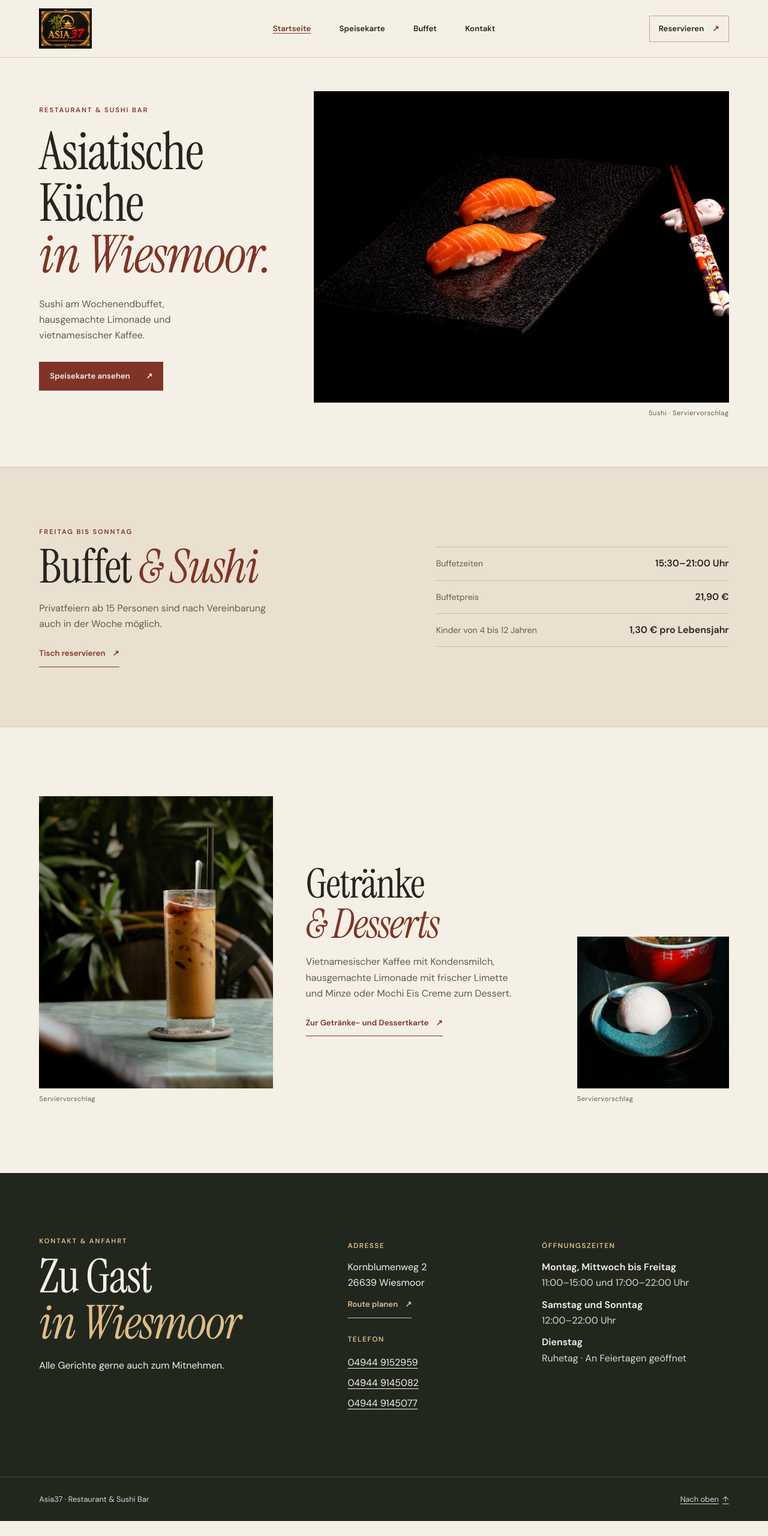
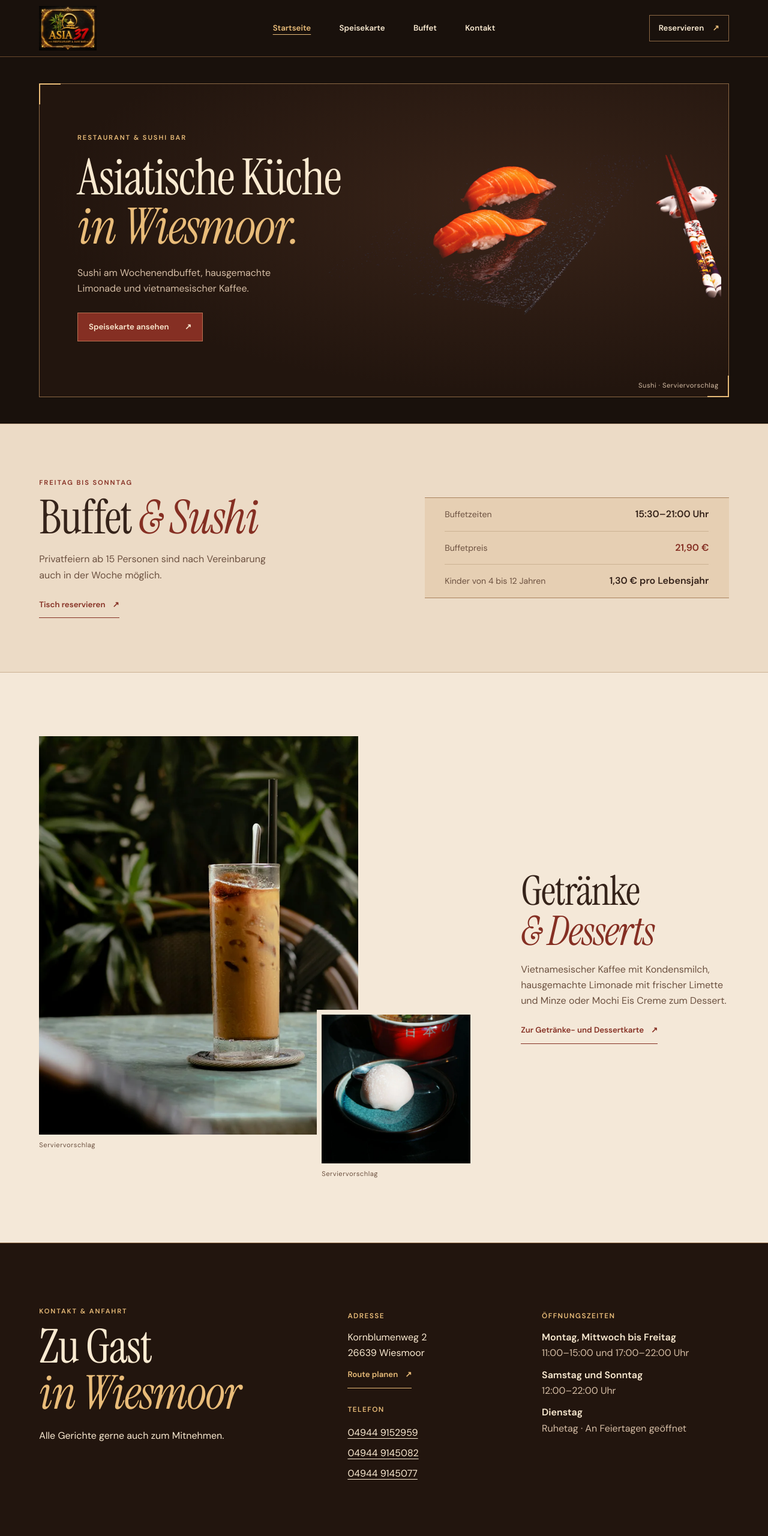
Before and after one commit to HoangCaster-Website/Asia-37, a plain HTML site: page index.html in a window 1280 px wide. Shown: the top 2560 px of the page at 60% size. Before the commit the page ends 2535 px from the top, so only its background shows below. Drawn offline with Linux system fonts and the light colour scheme.

Commit message:
Redesign Asia37 around the restaurant logo

```diff
--- a/assets/site.css
+++ b/assets/site.css
@@ -17,15 +17,22 @@
 }
 
 :root {
-  --paper: #f5f0e6;
-  --wheat: #eae0cf;
-  --ink: #27251f;
-  --muted: #635b4c;
-  --accent: #803427;
-  --accent-hover: #62261e;
-  --line: #d7cbb9;
-  --night: #22271e;
-  --gold: #dfbd88;
+  --paper: #f4e8d8;
+  --surface: #ecdbc6;
+  --wheat: #e6cfb3;
+  --ink: #35231a;
+  --muted: #6c5140;
+  --accent: #852f23;
+  --accent-hover: #67251c;
+  --line: #ccb293;
+  --line-strong: #a9825d;
+  --deep: #19110c;
+  --night: #22150e;
+  --night-line: #69482c;
+  --night-frame: #8d6945;
+  --light: #faead1;
+  --light-muted: #d5bda5;
+  --gold: #e9bc79;
   --serif: "Instrument Serif", Georgia, serif;
   --sans: "DM Sans", Arial, sans-serif;
   --gutter: clamp(22px, 5.1vw, 90px);
@@ -77,16 +84,20 @@ address { font-style: normal; }
 }
 .skip-link:focus { transform: none; }
 
-.site-header { border-bottom: 1px solid var(--line); }
+.site-header {
+  color: var(--light);
+  background: var(--deep);
+  border-bottom: 1px solid var(--night-line);
+}
 .header-inner {
-  min-height: 95px;
+  min-height: 94px;
   display: grid;
   grid-template-columns: 1fr auto 1fr;
   align-items: center;
   gap: 24px;
 }
 .brand { display: inline-block; justify-self: start; }
-.brand img { width: 88px; height: auto; }
+.brand img { width: 96px; height: auto; }
 #main-nav { display: flex; align-items: center; gap: clamp(20px, 3.7vw, 54px); }
 #main-nav a, .header-call {
   display: inline-flex;
@@ -96,32 +107,70 @@ address { font-style: normal; }
   font-weight: 600;
   text-decoration: none;
 }
-#main-nav a[aria-current="page"] { color: var(--accent); text-decoration: underline; }
-#main-nav a:hover { color: var(--accent); }
+#main-nav a[aria-current="page"] {
+  color: var(--gold);
+  text-decoration: underline;
+  text-underline-offset: 0.48em;
+}
+#main-nav a:hover { color: var(--gold); }
 .header-call {
   justify-self: end;
   gap: 0.9rem;
   padding: 8px 15px;
-  border: 1px solid #bca68b;
+  border: 1px solid var(--night-frame);
 }
-.header-call:hover { color: var(--accent); border-color: var(--accent); }
-.header-call span { color: var(--accent); }
+.header-call:hover { color: var(--gold); border-color: var(--gold); }
+.header-call span { color: var(--gold); }
 .nav-toggle { display: none; }
 
+.hero-stage, .menu-hero {
+  padding-block: clamp(22px, 3.4vw, 54px);
+  color: var(--light);
+  background: var(--deep);
+}
+.hero, .menu-hero-inner {
+  position: relative;
+  border: 1px solid var(--night-frame);
+  background: var(--night);
+  background-image: radial-gradient(ellipse at 70% 38%, #392419, transparent 69%);
+}
+.hero::before, .hero::after, .menu-hero-inner::before, .menu-hero-inner::after {
+  content: "";
+  position: absolute;
+  z-index: 2;
+  width: clamp(20px, 2.8vw, 42px);
+  aspect-ratio: 1;
+  border: solid var(--gold);
+  pointer-events: none;
+}
+.hero::before, .menu-hero-inner::before {
+  inset: -1px auto auto -1px;
+  border-width: 2px 0 0 2px;
+}
+.hero::after, .menu-hero-inner::after {
+  inset: auto -1px -1px auto;
+  border-width: 0 2px 2px 0;
+}
 .hero {
+  isolation: isolate;
   display: grid;
-  grid-template-columns: 0.74fr 1.26fr;
+  grid-template-columns: repeat(12, minmax(0, 1fr));
   align-items: center;
-  gap: clamp(24px, 4vw, 66px);
-  padding-block: clamp(28px, 4.4vw, 66px) clamp(45px, 6.25vw, 91px);
 }
-.hero-intro { padding-block: 18px 42px; }
+.hero-intro {
+  grid-area: 1 / 1 / 2 / 7;
+  z-index: 1;
+  padding: clamp(30px, 5vw, 80px) 0 clamp(35px, 5.8vw, 94px) clamp(28px, 4.9vw, 76px);
+}
 .hero h1 {
-  font-size: clamp(3.65rem, 6.8vw, 7rem);
-  margin-block: 18px 25px;
+  font-size: clamp(3.45rem, 6.5vw, 6.6rem);
+  margin-block: 17px 22px;
 }
 .hero h1 em { display: block; }
-.hero-copy { max-width: 29ch; color: var(--muted); }
+.hero h1 em, .hero .eyebrow, .menu-hero .eyebrow, .menu-hero h1 em, .menu-hero .text-link {
+  color: var(--gold);
+}
+.hero-copy { max-width: 31ch; color: var(--light-muted); }
 .button, .text-link { font-size: 0.83rem; font-weight: 600; }
 .button {
   display: inline-flex;
@@ -130,20 +179,29 @@ address { font-style: normal; }
   gap: 1.65rem;
   min-height: 48px;
   padding: 10px 18px;
-  color: var(--paper);
+  color: var(--light);
   background: var(--accent);
+  border: 1px solid #bb7252;
   text-decoration: none;
   transition: background-color 180ms ease;
 }
 .button:hover { background: var(--accent-hover); }
-.button:focus-visible { outline-color: var(--accent); }
-.hero .button { margin-block-start: 30px; }
+.button:focus-visible { outline-color: var(--gold); }
+.hero .button { margin-block-start: 27px; }
+.hero-figure {
+  grid-area: 1 / 6 / 2 / -1;
+  position: relative;
+  padding: 0 12px 10px 0;
+}
+.hero-figure picture {
+  display: block;
+  mix-blend-mode: lighten;
+}
 .hero-figure img {
   width: 100%;
   height: auto;
   aspect-ratio: 4 / 3;
   object-fit: cover;
-  background: #251e18;
 }
 figcaption {
   margin-block-start: 8px;
@@ -151,15 +209,19 @@ figcaption {
   font-size: 0.7rem;
   letter-spacing: 0.045em;
 }
-.hero-figure figcaption { text-align: end; }
+.hero-figure figcaption {
+  margin: 0 4px;
+  text-align: end;
+  color: var(--light-muted);
+}
 
-.buffet { background: var(--wheat); border-block: 1px solid var(--line); }
+.buffet { background: var(--surface); border-block: 1px solid var(--line); }
 .buffet-inner {
   display: grid;
   grid-template-columns: 1.02fr 0.98fr;
   align-items: center;
-  gap: clamp(30px, 12vw, 198px);
-  padding-block: clamp(55px, 7.75vw, 112px);
+  gap: clamp(30px, 9vw, 138px);
+  padding-block: clamp(50px, 7vw, 102px);
 }
 .buffet h2 { margin-block: 11px 18px; }
 .buffet p:not(.eyebrow) { max-width: 35ch; color: var(--muted); }
@@ -175,34 +237,53 @@ figcaption {
 }
 .text-link:hover { color: var(--ink); }
 .buffet .text-link, .tasting .text-link { margin-block-start: 14px; }
+.buffet-details {
+  padding-inline: clamp(14px, 2.6vw, 36px);
+  border-block: 1px solid var(--line-strong);
+  background: var(--wheat);
+}
 .buffet-details div {
   display: flex;
   align-items: baseline;
   justify-content: space-between;
   gap: 12px;
   padding-block: 14px;
-  border-bottom: 1px solid #cabaa3;
 }
-.buffet-details div:first-child { border-top: 1px solid #cabaa3; }
+.buffet-details div + div { border-top: 1px solid var(--line); }
 .buffet-details dt { color: var(--muted); font-size: 0.88rem; }
 .buffet-details dd { text-align: end; font-weight: 600; }
+.buffet-details div:nth-child(2) dd { color: var(--accent); }
 
 .tasting {
   display: grid;
-  grid-template-columns: 1fr 1.02fr 0.65fr;
+  grid-template-columns: minmax(0, 1.45fr) minmax(0, 0.8fr) minmax(0, 1.35fr);
   align-items: center;
-  gap: clamp(24px, 4.3vw, 70px);
-  padding-block: clamp(60px, 9vw, 138px);
+  padding-block: clamp(60px, 8.3vw, 125px);
 }
 .tasting img { width: 100%; height: auto; object-fit: cover; }
+.tasting-copy {
+  grid-area: 1 / 3 / 2 / 4;
+  padding-inline-start: clamp(28px, 6.6vw, 99px);
+}
+.tasting-photo {
+  grid-area: 1 / 1 / 2 / 3;
+  width: 74%;
+  margin-block-end: clamp(10px, 3.7vw, 52px);
+}
 .tasting-photo img { aspect-ratio: 4 / 5; }
-.tasting-detail { align-self: end; }
+.tasting-detail {
+  grid-area: 1 / 2 / 2 / 3;
+  align-self: end;
+  padding: 8px 0 0 8px;
+  background: var(--paper);
+}
 .tasting-detail img { aspect-ratio: 1; }
 .tasting h2 { font-size: clamp(3.15rem, 5.3vw, 5.9rem); }
 .tasting h2 em { display: block; }
 .tasting p { max-width: 33ch; margin-block-start: 16px; color: var(--muted); }
 
-.visit, .site-footer { color: var(--paper); background: var(--night); }
+.visit, .site-footer { color: var(--light); background: var(--night); }
+.visit { border-top: 1px solid var(--night-frame); }
 .visit-inner {
   display: grid;
   grid-template-columns: 1.3fr 0.75fr 0.9fr;
@@ -221,12 +302,12 @@ figcaption {
   color: var(--gold);
 }
 .visit-address .text-link { margin: 1px 0 19px; }
-.visit-address .text-link:hover { color: var(--paper); }
+.visit-address .text-link:hover { color: var(--light); }
 .plain-list { list-style: none; margin: 0; padding: 0; }
 .plain-list a { display: inline-flex; align-items: center; min-height: 34px; }
 .visit dt { font-weight: 600; }
-.visit dd { margin-block-end: 10px; color: #ded7c8; }
-.site-footer { border-top: 1px solid #494c3e; }
+.visit dd { margin-block-end: 10px; color: var(--light-muted); }
+.site-footer { border-top: 1px solid var(--night-line); background: var(--deep); }
 .footer-inner {
   min-height: 73px;
   display: flex;
@@ -235,27 +316,36 @@ figcaption {
   gap: 18px;
   padding-block: 12px;
   font-size: 0.8rem;
-  color: #ded7c8;
+  color: var(--light-muted);
 }
 .footer-inner a { display: inline-flex; align-items: center; gap: 6px; min-height: 44px; white-space: nowrap; }
 
-.menu-hero { background: var(--wheat); border-bottom: 1px solid var(--line); }
 .menu-hero-inner {
   display: flex;
   align-items: end;
   justify-content: space-between;
-  gap: 18px 32px;
-  padding-block: clamp(42px, 6vw, 96px);
+  gap: 18px 24px;
+  padding: clamp(32px, 5.9vw, 88px) clamp(22px, 4.9vw, 76px);
 }
-.menu-hero h1 { margin-block-start: 13px; font-size: clamp(3.65rem, 8vw, 8.5rem); }
-.menu-hero .text-link { margin-block-end: 4px; }
+.menu-hero h1 { margin-block-start: 11px; font-size: clamp(3.1rem, 7.8vw, 8.1rem); }
+.menu-hero .text-link { margin-block-end: 4px; flex: none; }
+.menu-hero .text-link:hover { color: var(--light); }
 .menu-layout {
   display: grid;
   grid-template-columns: minmax(150px, 0.78fr) minmax(0, 3fr);
   gap: clamp(28px, 7vw, 115px);
   padding-block: clamp(36px, 6vw, 88px);
 }
-.menu-jump { align-self: start; position: sticky; top: 20px; max-height: calc(100vh - 40px); overflow: auto; }
+.menu-jump {
+  align-self: start;
+  position: sticky;
+  top: 20px;
+  max-height: calc(100vh - 40px);
+  overflow: auto;
+  padding: 15px clamp(10px, 1.5vw, 22px) 12px;
+  border-top: 1px solid var(--line-strong);
+  background: var(--surface);
+}
 .menu-jump ul, .menu-items { list-style: none; margin: 0; padding: 0; }
 .menu-jump ul { margin-block-start: 11px; }
 .menu-jump a {
@@ -271,7 +361,7 @@ figcaption {
 .menu-section-heading {
   margin-block-end: 15px;
   padding-block-end: 13px;
-  border-bottom: 1px solid #bca78f;
+  border-bottom: 1px solid var(--line-strong);
 }
 .menu-section h2 { font-size: clamp(2.75rem, 5vw, 5.75rem); }
 .menu-section-heading p { margin-top: 8px; color: var(--muted); }
@@ -315,7 +405,7 @@ figcaption {
     gap: 0 14px;
     padding-block: 8px;
   }
-  .brand img { width: 71px; }
+  .brand img { width: 76px; }
   .header-call { grid-column: 3; grid-row: 1; gap: 7px; padding-inline: 9px; font-size: 0.74rem; }
   .nav-toggle:not([hidden]) {
     display: inline-flex;
@@ -339,29 +429,32 @@ figcaption {
     grid-template-columns: repeat(2, minmax(0, 1fr));
     gap: 0 15px;
     margin-top: 7px;
-    border-top: 1px solid var(--line);
+    border-top: 1px solid var(--night-line);
   }
-  #main-nav a { border-bottom: 1px solid var(--line); }
-  .hero { grid-template-columns: minmax(0, 1fr); gap: 26px; padding-block: 36px 38px; }
-  .hero-intro { padding: 0; }
-  .hero h1 { font-size: clamp(3.8rem, 11vw, 6.25rem); margin-block: 12px 16px; }
-  .hero .button { margin-block-start: 20px; }
+  #main-nav a { border-bottom: 1px solid var(--night-line); }
+  .hero { grid-template-columns: minmax(0, 1fr); }
+  .hero-intro { grid-area: 1 / 1; padding: clamp(23px, 6vw, 44px) clamp(18px, 5vw, 38px) 0; }
+  .hero-figure { grid-area: 2 / 1; padding: 0 5px 12px; }
+  .hero-figure img { aspect-ratio: 3 / 2; object-position: center; }
+  .hero-figure figcaption { margin-inline: 9px; }
+  .hero h1 { font-size: clamp(3.1rem, 12vw, 5.65rem); margin-block: 12px 14px; }
+  .hero .button { margin-block-start: 19px; }
   .buffet-inner { grid-template-columns: minmax(0, 1fr); gap: 27px; }
-  .tasting { grid-template-columns: 1.2fr 0.8fr; gap: 22px 14px; }
-  .tasting-copy { grid-column: 1 / -1; grid-row: 1; }
+  .tasting { grid-template-columns: 1.18fr 0.82fr; gap: 22px 12px; }
+  .tasting-copy { grid-area: 1 / 1 / 2 / -1; padding: 0; }
+  .tasting-photo { grid-area: 2 / 1; width: 100%; margin: 0; }
+  .tasting-detail { grid-area: 2 / 2; padding: 0; }
   .tasting h2 em { display: inline; }
   .visit-inner { grid-template-columns: minmax(0, 1fr) minmax(0, 1fr); }
   .visit-heading { grid-column: 1 / -1; }
   .menu-hero-inner { display: grid; }
   .menu-hero .text-link { justify-self: start; }
   .menu-layout { display: block; }
-  .menu-jump { position: static; max-height: none; overflow: visible; margin-bottom: 39px; }
+  .menu-jump { position: static; max-height: none; overflow: visible; margin-bottom: 38px; }
   .menu-jump ul {
     display: flex;
     flex-wrap: wrap;
     gap: 4px 14px;
-    padding-block-end: 14px;
-    border-bottom: 1px solid var(--line);
   }
   .menu-jump a { min-height: 36px; text-decoration: underline; }
 }
--- a/index.html
+++ b/index.html
@@ -10,7 +10,7 @@
   <meta property="og:title" content="Asia37 · Restaurant &amp; Sushi Bar in Wiesmoor">
   <meta property="og:description" content="Sushi, Wochenendbuffet und vietnamesischer Kaffee am Kornblumenweg in Wiesmoor.">
   <meta property="og:image" content="https://hoangcaster-website.github.io/Asia-37/assets/sushi.webp">
-  <meta name="theme-color" content="#f5f0e6">
+  <meta name="theme-color" content="#19110c">
   <link rel="icon" href="assets/favicon.png" type="image/png">
   <link rel="preload" href="assets/fonts/instrument-serif-normal.woff2" as="font" type="font/woff2" crossorigin>
   <link rel="stylesheet" href="assets/site.css">
@@ -34,7 +34,8 @@
     </div>
   </header>
   <main id="main" tabindex="-1">
-    <section class="shell hero" aria-labelledby="home-title">
+    <section class="hero-stage" aria-labelledby="home-title">
+      <div class="shell hero">
         <div class="hero-intro">
           <p class="eyebrow">Restaurant &amp; Sushi Bar</p>
           <h1 id="home-title">Asiatische Küche <em>in Wiesmoor.</em></h1>
@@ -48,6 +49,7 @@
           </picture>
           <figcaption>Sushi · Serviervorschlag</figcaption>
         </figure>
+      </div>
     </section>
     <section class="buffet" id="buffet" aria-labelledby="buffet-title">
       <div class="shell buffet-inner">
@@ -65,15 +67,15 @@
       </div>
     </section>
     <section class="shell tasting" aria-labelledby="tasting-title">
-      <figure class="tasting-photo">
-        <img src="assets/coffee.webp" width="800" height="1000" loading="lazy" alt="Vietnamesischer Kaffee mit Kondensmilch im Glas">
-        <figcaption>Serviervorschlag</figcaption>
-      </figure>
       <div class="tasting-copy">
         <h2 id="tasting-title">Getränke <em>&amp; Desserts</em></h2>
         <p>Vietnamesischer Kaffee mit Kondensmilch, hausgemachte Limonade mit frischer Limette und Minze oder Mochi Eis Creme zum Dessert.</p>
         <a class="text-link" href="menu.html">Zur Getränke- und Dessertkarte <span aria-hidden="true">↗</span></a>
       </div>
+      <figure class="tasting-photo">
+        <img src="assets/coffee.webp" width="800" height="1000" loading="lazy" alt="Vietnamesischer Kaffee mit Kondensmilch im Glas">
+        <figcaption>Serviervorschlag</figcaption>
+      </figure>
       <figure class="tasting-detail">
         <img src="assets/mochi.webp" width="640" height="640" loading="lazy" alt="Mochi auf einem Keramikteller">
         <figcaption>Serviervorschlag</figcaption>
```
Also changed, not shown: menu.html (+1 -1 lines). Lines whose indentation alone changed are shown as unchanged.
